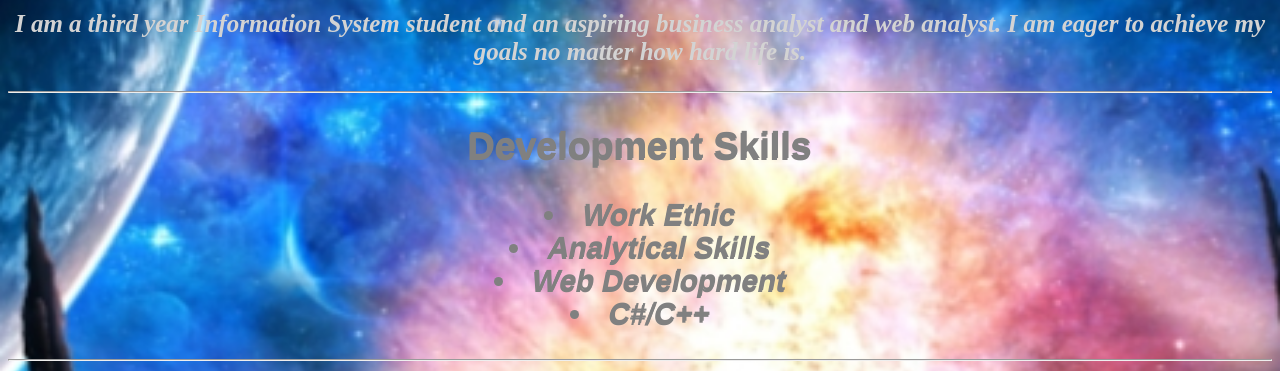
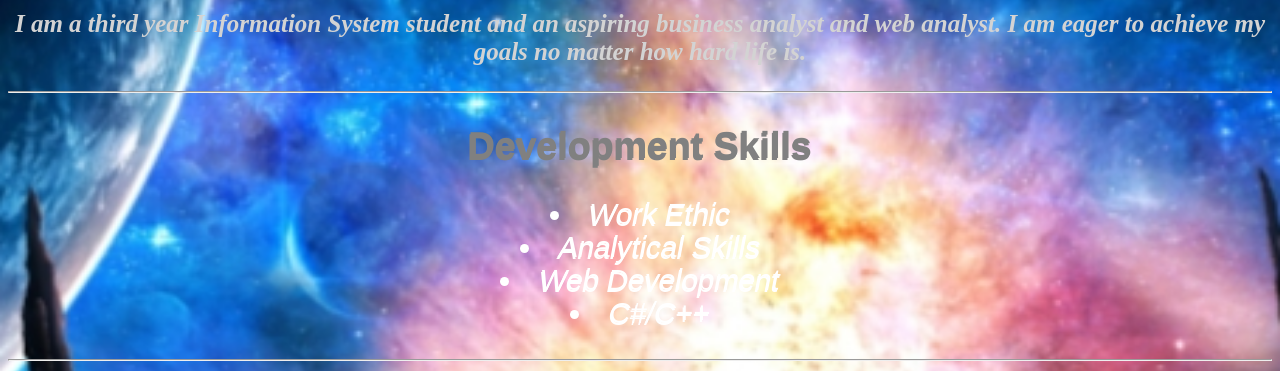
Before and after one commit to carlynn-arch401/My-HTML-Portfolio-Project, a plain HTML site: page index.html in a window 1280 px wide. Shown: the part 581-952 px from the top of the page. Drawn offline with Linux system fonts and the light colour scheme.

Commit message:
Update stylesheet.css

```diff
--- a/CSS/stylesheet.css
+++ b/CSS/stylesheet.css
@@ -30,7 +30,7 @@ h2{
 }
 }
 h3{
-        color:gray;
+        color:white;
     font-family: Helvetica;
         text-shadow:-1px 2px;
 }
@@ -41,7 +41,7 @@ p{
     padding: inherit;
 
 }
-ul li{
+li{
         color:white;
     font-family: sans-serif;
     font-weight:lighter;
```
